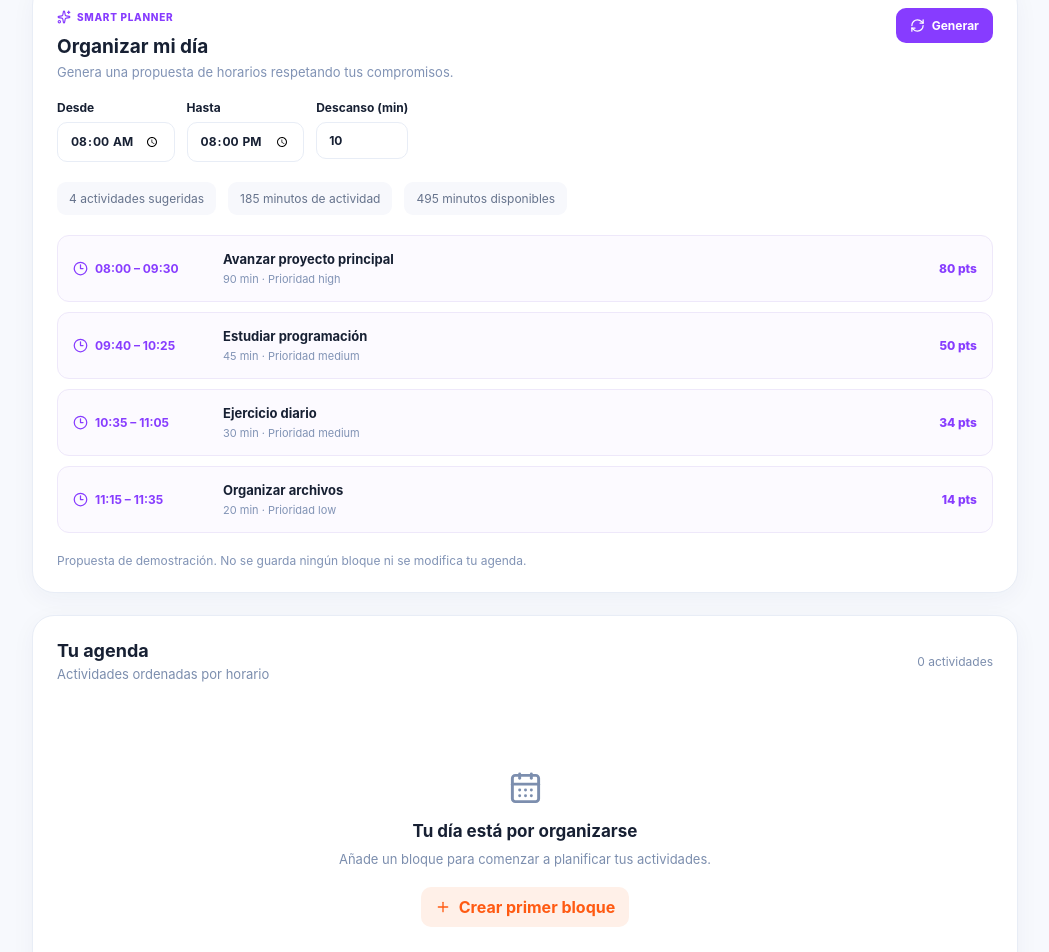
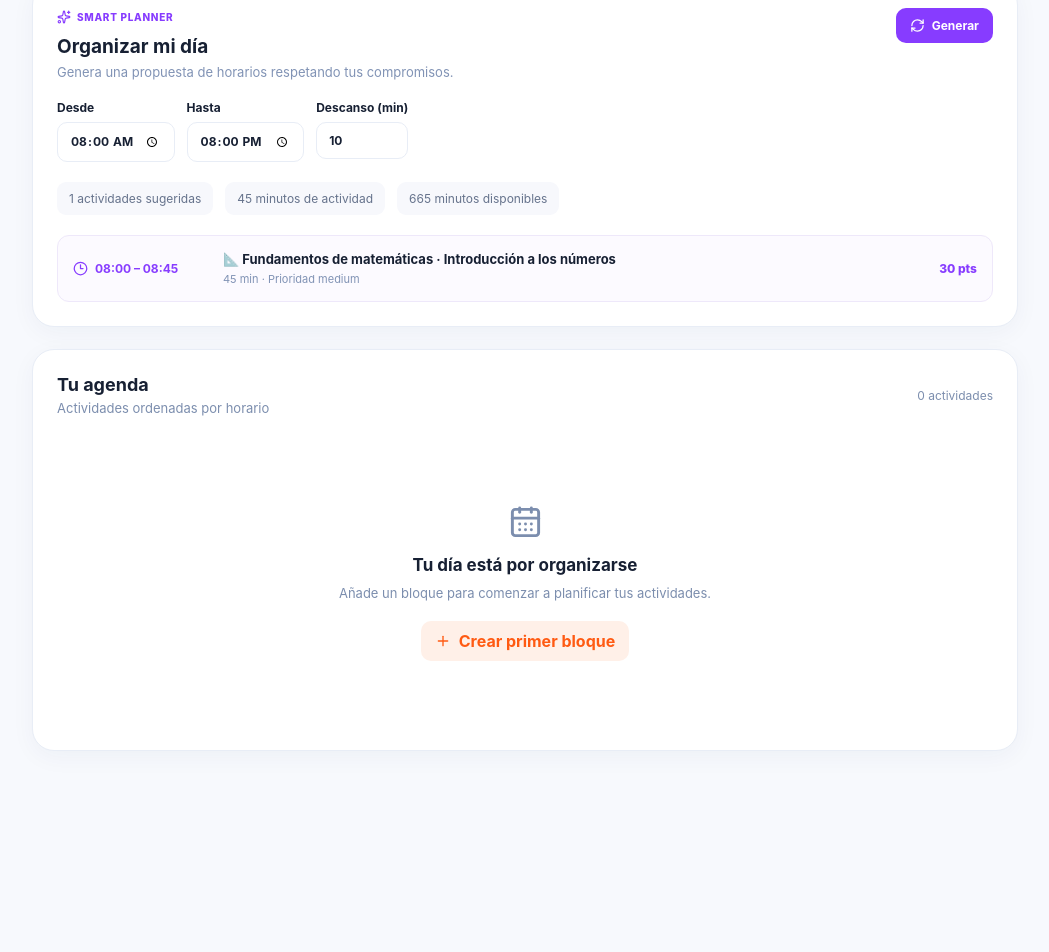
Before and after one commit to DiegoMaioneVallarino/silvana-focus, a React (Vite) app: page /planner in a window 1280 px wide. Shown: the part 1509-2461 px from the top of the page, without its empty margins (230-1279 px from the left). After the commit the page ends 2340 px from the top, so only its background shows below. Built offline with nearby package versions, Linux system fonts and the light colour scheme.

Commit message:
Feat(planner): connected smart scheduler to real tasks habits and academy.

```diff
--- a/src/features/planner/components/PlannerSchedulePreview.tsx
+++ b/src/features/planner/components/PlannerSchedulePreview.tsx
@@ -19,7 +19,13 @@ import type {
 } from "../planner.priorities";
 
 import "./PlannerSchedulePreview.css";
+import { useTasksStore } from "../../tasks/tasks.store";
+import { useHabitsStore } from "../../habits/habits.store";
+import { useAcademyStore } from "../../academy/academy.store";
 
+import {
+  getPlannerCandidates,
+} from "../planner.candidates";
 interface Props {
   date: string;
 }
@@ -67,7 +73,41 @@ export function PlannerSchedulePreview({
   const blocks = usePlannerStore(
     (state) => state.blocks
   );
+const tasks = useTasksStore(
+  (state) => state.tasks
+);
 
+const habits = useHabitsStore(
+  (state) => state.habits
+);
+
+const courses = useAcademyStore(
+  (state) => state.courses
+);
+
+const progress = useAcademyStore(
+  (state) => state.progress
+);
+
+const candidates = useMemo(
+  () =>
+    getPlannerCandidates({
+      tasks,
+      habits,
+      courses,
+      progress,
+      blocks,
+      date,
+    }),
+  [
+    tasks,
+    habits,
+    courses,
+    progress,
+    blocks,
+    date,
+  ]
+);
   const [dayStart, setDayStart] =
     useState("08:00");
 
@@ -90,13 +130,12 @@ export function PlannerSchedulePreview({
 
     return generatePlannerSchedule(
   blocks,
-      demoCandidates,
+  candidates,
   {
     date,
     dayStart,
     dayEnd,
-        minimumBreakMinutes:
-          breakMinutes,
+    minimumBreakMinutes: breakMinutes,
   }
 );
   }, [
@@ -266,11 +305,12 @@ export function PlannerSchedulePreview({
             </div>
           )}
 
-          <p className="sf-schedule-disclaimer">
-            Propuesta de demostración.
-            No se guarda ningún bloque
-            ni se modifica tu agenda.
-          </p>
+         {candidates.length === 0 && (
+  <div className="sf-schedule-empty">
+    No tienes actividades pendientes
+    elegibles para planificar este día.
+  </div>
+)}
         </>
       )}
     </section>
--- /dev/null
+++ b/src/features/planner/planner.candidates.ts
@@ -0,0 +1,206 @@
+
+import type { Task } from "../tasks/tasks.types";
+import type { Habit } from "../habits/habits.types";
+import type {
+  Course,
+  CourseProgress,
+} from "../academy/academy.types";
+
+import {
+  isLessonUnlocked,
+} from "../academy/academy.utils";
+
+import type {
+  PlannerBlock,
+} from "./planner.types";
+
+import type {
+  PlannerCandidate,
+} from "./planner.priorities";
+
+export interface PlannerCandidateSources {
+  tasks: Task[];
+  habits: Habit[];
+  courses: Course[];
+  progress: Record<string, CourseProgress>;
+  blocks: PlannerBlock[];
+  date: string;
+}
+
+function getLocalDateKey(value: Date): string {
+  const year = value.getFullYear();
+  const month = String(
+    value.getMonth() + 1
+  ).padStart(2, "0");
+  const day = String(
+    value.getDate()
+  ).padStart(2, "0");
+
+  return `${year}-${month}-${day}`;
+}
+
+function getDateWeekday(
+  date: string
+): number {
+  const [year, month, day] = date
+    .split("-")
+    .map(Number);
+
+  return new Date(
+    year,
+    month - 1,
+    day
+  ).getDay();
+}
+
+export function getPlannerCandidates({
+  tasks,
+  habits,
+  courses,
+  progress,
+  blocks,
+  date,
+}: PlannerCandidateSources): PlannerCandidate[] {
+  const candidates: PlannerCandidate[] = [];
+
+  // No duplicar actividades ya programadas.
+  const scheduledKeys = new Set(
+    blocks
+      .filter(
+        (block) =>
+          block.date === date &&
+          block.status !== "skipped" &&
+          block.sourceId !== null
+      )
+      .map(
+        (block) =>
+          `${block.source}:${block.sourceId}`
+      )
+  );
+
+  // TAREAS
+  for (const task of tasks) {
+    if (task.status === "completed") {
+      continue;
+    }
+
+    if (
+      scheduledKeys.has(`task:${task.id}`)
+    ) {
+      continue;
+    }
+
+    candidates.push({
+      id: `task:${task.id}`,
+      title: task.title,
+      source: "task",
+      sourceId: task.id,
+      priority: task.priority,
+      durationMinutes: 45,
+      dueDate: task.dueDate,
+      goalImportance: task.goalId ? 3 : 0,
+      createdAt: task.createdAt,
+    });
+  }
+
+  // HÁBITOS
+  for (const habit of habits) {
+    if (habit.archivedAt) {
+      continue;
+    }
+
+    const createdDate = getLocalDateKey(
+      new Date(habit.createdAt)
+    );
+
+    if (date < createdDate) {
+      continue;
+    }
+
+    const scheduled =
+      habit.frequency === "daily" ||
+      habit.daysOfWeek.includes(
+        getDateWeekday(date)
+      );
+
+    if (!scheduled) {
+      continue;
+    }
+
+    if (
+      habit.completedDates.includes(date)
+    ) {
+      continue;
+    }
+
+    if (
+      scheduledKeys.has(`habit:${habit.id}`)
+    ) {
+      continue;
+    }
+
+    candidates.push({
+      id: `habit:${habit.id}`,
+      title: `${habit.emoji} ${habit.title}`,
+      source: "habit",
+      sourceId: habit.id,
+      priority: "medium",
+      durationMinutes: 30,
+      goalImportance: habit.goalId ? 3 : 0,
+      createdAt: habit.createdAt,
+    });
+  }
+
+  // ACADEMIA
+  for (const course of courses) {
+    const courseProgress =
+      progress[course.id];
+
+    for (const unit of course.units) {
+      for (const lesson of unit.lessons) {
+        if (
+          courseProgress?.lessons[lesson.id]
+        ) {
+          continue;
+        }
+
+        if (
+          !isLessonUnlocked(
+            course,
+            lesson.id,
+            courseProgress
+          )
+        ) {
+          continue;
+        }
+
+        if (
+          scheduledKeys.has(
+            `academy:${lesson.id}`
+          )
+        ) {
+          continue;
+        }
+
+        candidates.push({
+          id: `academy:${lesson.id}`,
+          title:
+            `${course.emoji} ${course.title}` +
+            ` · ${lesson.title}`,
+          source: "academy",
+          sourceId: lesson.id,
+          priority: "medium",
+          durationMinutes:
+            lesson.type === "quiz"
+              ? 30
+              : 45,
+          goalImportance:
+            course.goalId ? 3 : 0,
+          createdAt: course.createdAt,
+        });
+      }
+    }
+  }
+
+  return candidates;
+}
```
Lines whose indentation alone changed are shown as unchanged.
